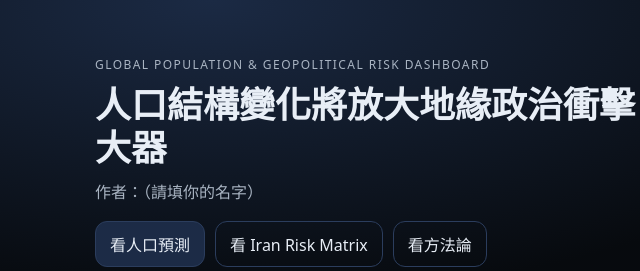
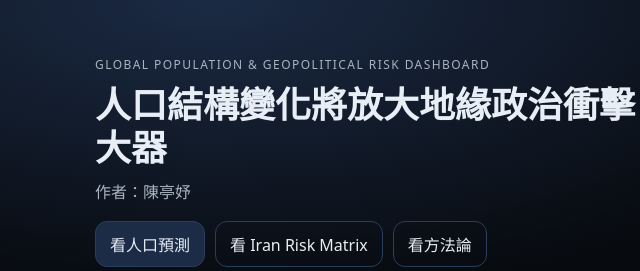
Before and after one commit to tinyuchen/DataScienceCourse_week01, a plain HTML site: page index.html in a window 1280 px wide. Shown: the top 271 px of the page, 45-685 px from the left. Drawn offline with Linux system fonts and the light colour scheme.

Commit message:
Add author name section

```diff
--- a/index.html
+++ b/index.html
@@ -12,7 +12,7 @@
     <div class="container">
       <p class="kicker">Global Population & Geopolitical Risk Dashboard</p>
       <h1>人口結構變化將放大地緣政治衝擊：能源通道與制裁是風險放大器</h1>
-      <p class="sub">作者：<span class="author">（請填你的名字）</span></p>
+      <p class="sub">作者：<span class="author">陳亭妤</span></p>
       <div class="ctaRow">
         <a class="btn" href="#population">看人口預測</a>
         <a class="btn ghost" href="#iran">看 Iran Risk Matrix</a>
```
